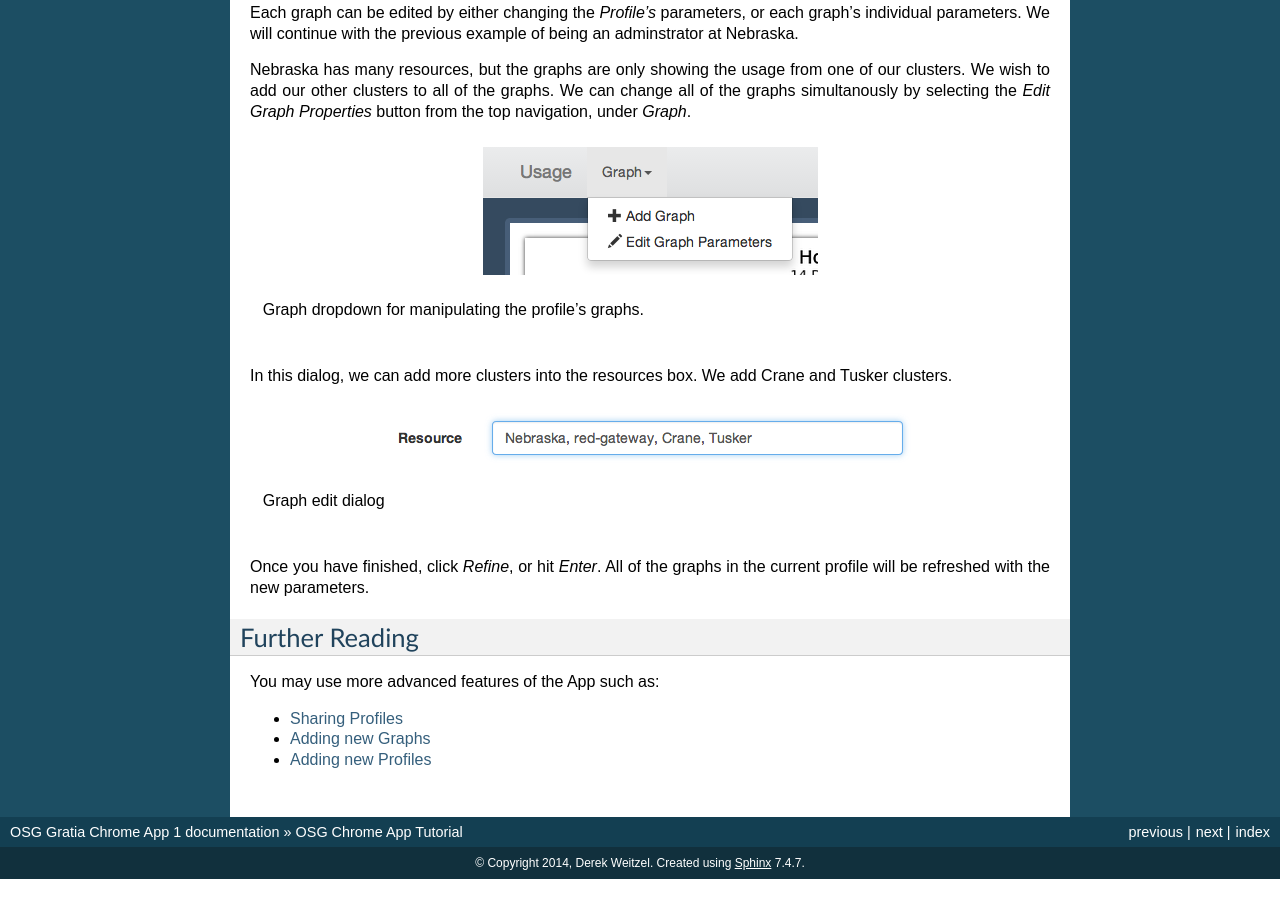
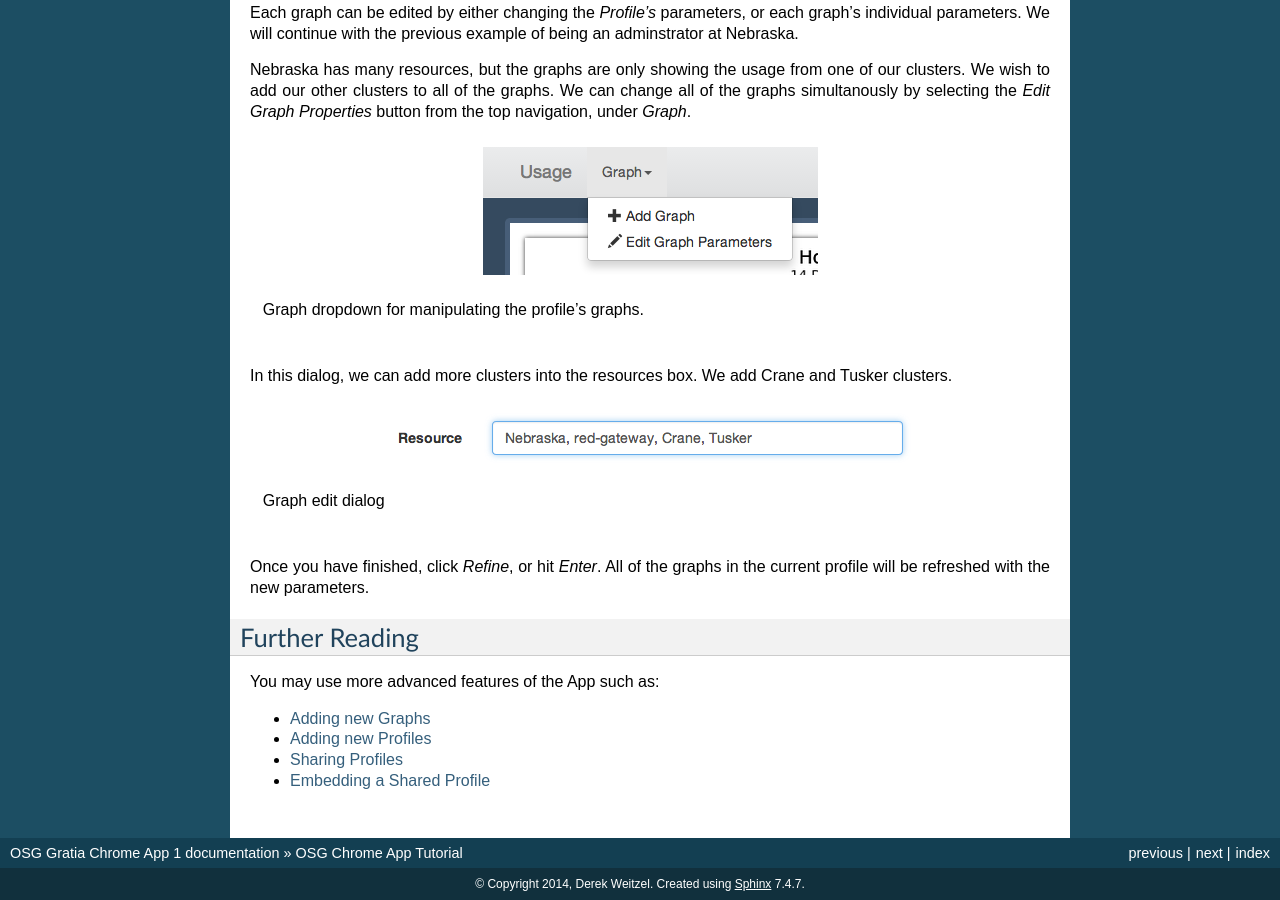
Before and after one commit to djw8605/OSG-Usage-Chrome-App, a Sphinx documentation site: the page built from docs/source/tutorial.rst, in a window 1280 px wide and 900 px high, scrolled down 1363 px. Built offline with Sphinx 7.4.7, drawn with Linux system fonts in a browser that asks for light colours; before the commit the page ends 2242 px from its top, so only the background shows below that; some of the changed lines change nothing that is shown.

Commit message:
Adding embed profile to the tutorial page.
For #1

```diff
--- a/docs/source/tutorial.rst
+++ b/docs/source/tutorial.rst
@@ -69,6 +69,7 @@ Further Reading
 
 You may use more advanced features of the App such as:
 
-* :ref:`sharingprofiles`
 * :ref:`addinggraphs`
 * :ref:`addingprofiles`
+* :ref:`sharingprofiles`
+* :ref:`embedprofile`
```
